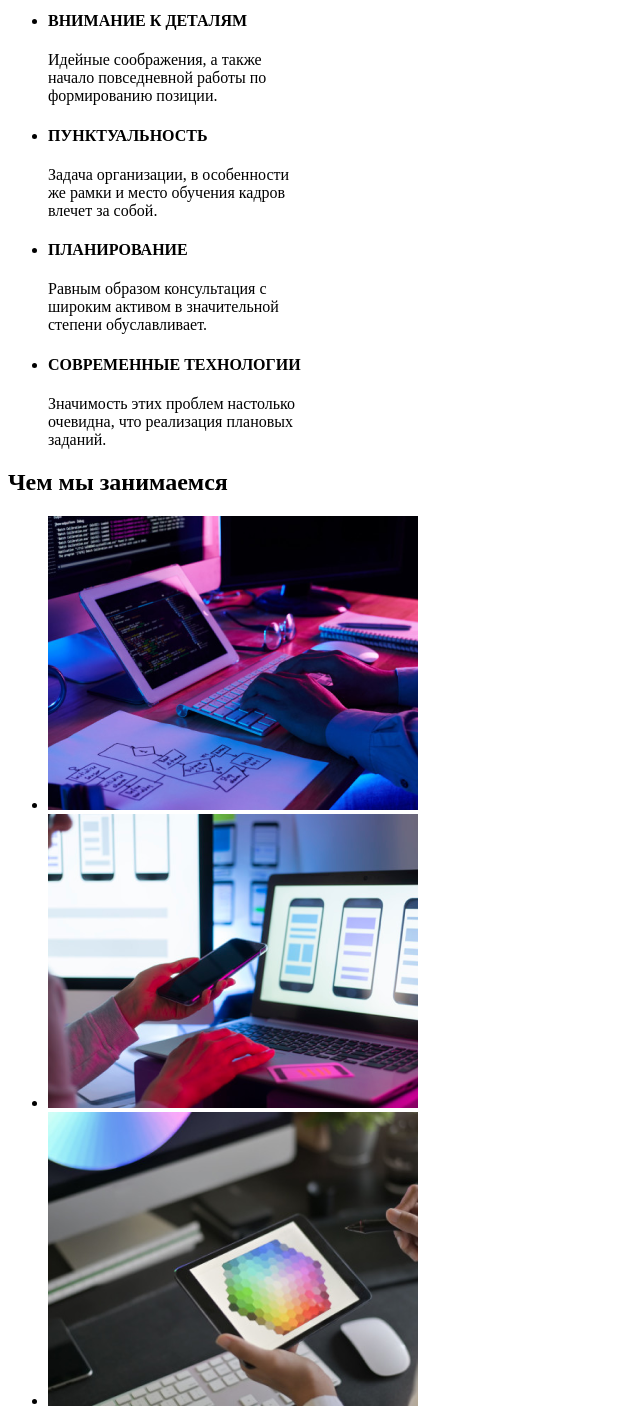
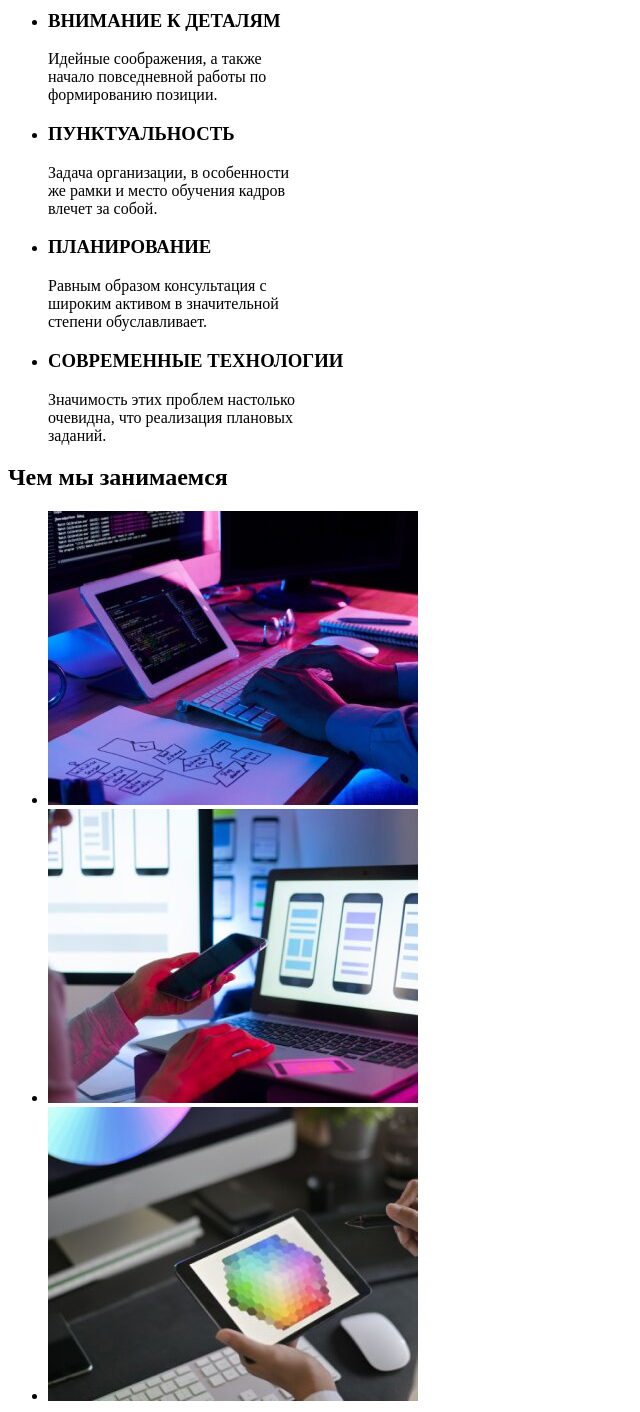
Before and after one commit to Romanarty/goit-markup-hw-01, a plain HTML site: page index.html in a window 1280 px wide. Shown: the part 280-1692 px from the top of the page, without its empty margins (0-640 px from the left). Drawn offline with Linux system fonts and the light colour scheme.

Commit message:
Final version

```diff
--- a/index.html
+++ b/index.html
@@ -7,19 +7,21 @@
 </head>
 <body>
     <header>
-        <nav>
-<p>WebStudio</p>
+    <nav>
+    <p>WebStudio</p>
 <ul>
 <li>  <a href="#"> Студия    </a> </li>
 <li>  <a href="#"> Портфолио </a> </li>
 <li>  <a href="#"> Контакты  </a> </li>
 </ul>
+</nav>
+
 <ul>
 <li>  <a href="mailto:info@devstudio.com">info@devstudio.com</a> </li>
 <li>  <a href="tel:+380961111111"> +38 096 111 11 11</a> </li>
 </ul>
-       </nav>
-    </header>
+
+ </header>
 
 <main>
     <section>
@@ -30,71 +32,69 @@
 
     <section>
         <!--Преимущества-->
-        <div>
-        <ul>
+    <ul>
 <li>
-    <h4>ВНИМАНИЕ К ДЕТАЛЯМ</h4>
+    <h3>ВНИМАНИЕ К ДЕТАЛЯМ</h3>
 <p>Идейные соображения, а также <br> начало повседневной работы по <br> формированию позиции.</p>
 </li>
 
 <li>
-    <h4>ПУНКТУАЛЬНОСТЬ</h4>
+    <h3>ПУНКТУАЛЬНОСТЬ</h3>
     <p>Задача организации, в особенности <br> же рамки и место обучения кадров <br> влечет за собой.</p>
 </li>
 
 <li>
-    <h4>ПЛАНИРОВАНИЕ</h4>
+    <h3>ПЛАНИРОВАНИЕ</h3>
     <p>Равным образом консультация с <br> широким активом в значительной <br> степени обуславливает.</p>
 
 </li>
 <li>
-    <h4>СОВРЕМЕННЫЕ ТЕХНОЛОГИИ</h4>
+    <h3>СОВРЕМЕННЫЕ ТЕХНОЛОГИИ</h3>
     <p>Значимость этих проблем настолько <br> очевидна, что реализация плановых <br> заданий.</p>
 </li>
         </ul>
-</div>
 
-        <!--Чем мы занимаемся-->
+    <!--Чем мы занимаемся-->
  <h2>Чем мы занимаемся</h2>
- <div>
+
  <ul>
-     <li> <a href="./css/img-1.png"> <img src="./css/img-1.png" alt="img-1"> </a>   </li>
-     <li> <a href="./css/img-1.png"> <img src="./css/img-2.png" alt="img-2"> </a>   </li>
-     <li> <a href="./css/img-1.png"> <img src="./css/img-3.png" alt="img-3"> </a>   </li>
+     <li> <a href="./css/img-1.jpg"> <img src="/css/img-1.jpg" alt="img-1" > </a>   </li>
+     <li> <a href="./css/img-2.jpg"> <img src="./css/img-2.jpg" alt="img-2" > </a>   </li>
+     <li> <a href="./css/img-3.jpg"> <img src="./css/img-3.jpg" alt="img-3" > </a>   </li>
  </ul>
-</div>
+
     </section>
 
 <section>
 <!--Наша команда-->
-<div>
+
 <h2>Наша команда</h2>
 <ul>
 <li>
-<img src="./css/img-4.png" alt="img-4">
+<img src="./css/img-4.jpg" alt="img-4" width="300">
 <h3>Игорь Демьяненко </h3>
 <p> Product Designer </p>
 </li>
 
 <li>
-<img src="./css/img-5.png" alt="img-5">
+<img src="./css/img-5.jpg" alt="img-5" width="300">
 <h3>Ольга Репина</h3>
 <p>Frontend Developer</p>
 </li>
 
 <li>
-<img src="./css/img-6.png" alt="img-6">
+<img src="./css/img-6.jpg" alt="img-6" width="300">
 <h3>Николай Тарасов</h3>
 <p>Marketing</p>
 </li>
 
 <li>
-<img src="./css/img-7.png" alt="img-7">
+<img src="./css/img-7.jpg" alt="img-7" width="300">
 <h3>Михаил Ермаков</h3>
 <p>UI Designer</p>
 </li>
 </ul>
-</div>
+
 </section>
 
 </main>
```
Also changed, not shown: css/img-1.jpg (added), css/img-1.png (deleted), css/img-2.jpg (added), css/img-2.png (deleted), css/img-3.jpg (added), css/img-3.png (deleted), css/img-4.jpg (added), css/img-4.png (deleted), css/img-5.jpg (added), css/img-5.png (deleted), css/img-6.jpg (added), css/img-6.png (deleted), css/img-7.jpg (added), css/img-7.png (deleted), 2 other files.
